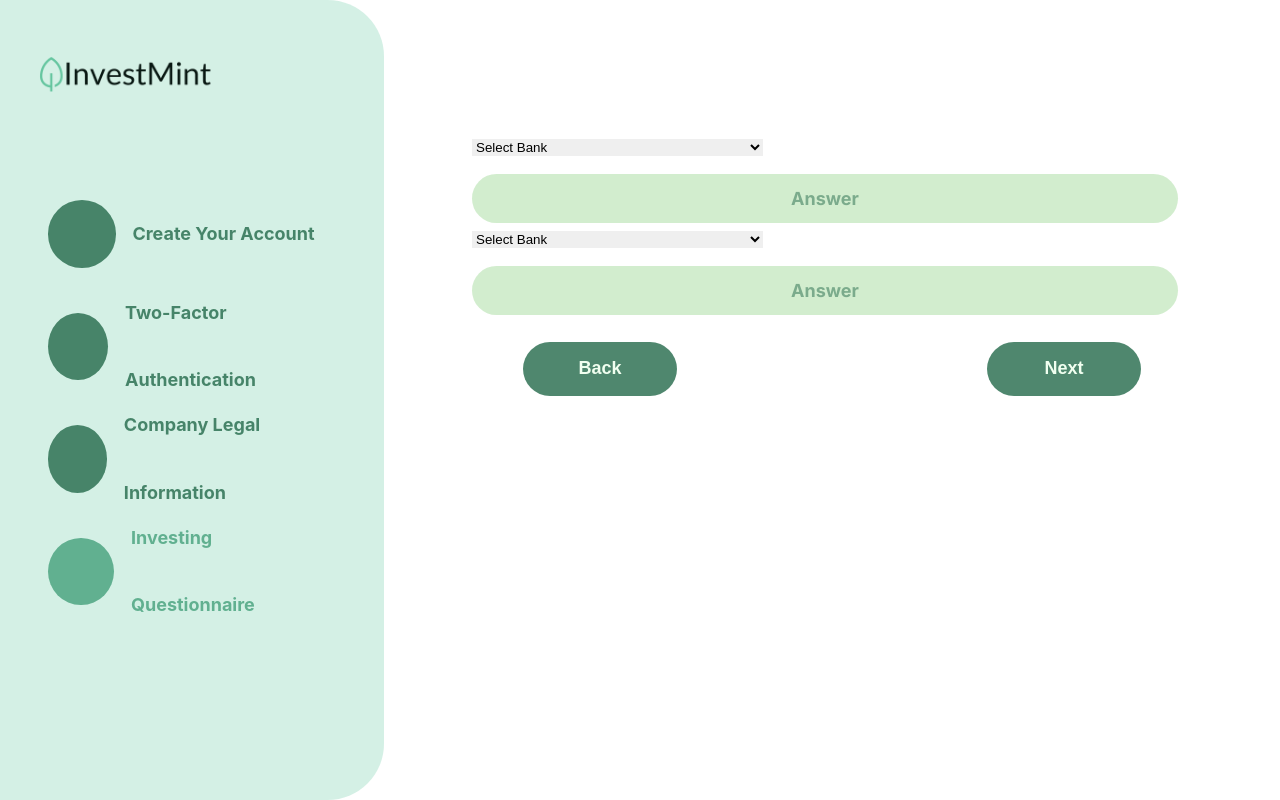
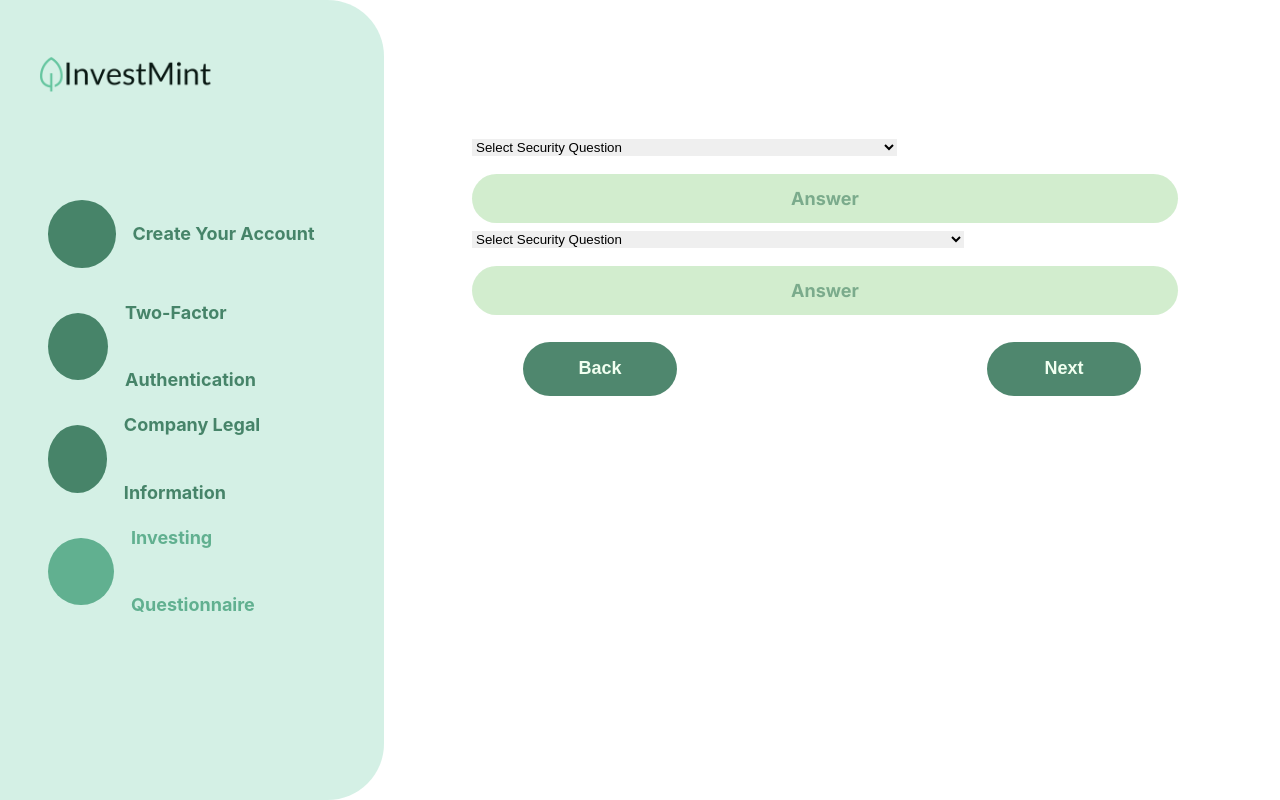
Before and after one commit to InvestMint-Dev/InvestMint-UI, a React (Create React App) app: page /create-account-2 in a window 1280 px wide. Built offline with nearby package versions, Linux system fonts and the light colour scheme; no server answers.

Commit message:
options for security questions

```diff
--- a/src/pages/create-account-page/create-account-page-2/create-account-page-2.js
+++ b/src/pages/create-account-page/create-account-page-2/create-account-page-2.js
@@ -117,15 +117,16 @@ export const CreateAccountPage2 = () => {
                         value={formData.securityQuestion1} // Ensure the value is set correctly
                         onChange={(e) => handleChange(e)}
                     >
-                        <option value="">Select Bank</option>
-                        <option value="RBC">Royal Bank of Canada (RBC)</option>
-                        <option value="TD">Toronto-Dominion Bank (TD)</option>
-                        <option value="BMO">Bank of Montreal (BMO)</option>
-                        <option value="Scotiabank">Scotiabank (TD)</option>
-                        <option value="CIBC">Canadian Imperial Bank of Commerce (CIBC)</option>
-                        <option value="NBC">National Bank of Canada (NBC)</option>
-                        <option value="Laurentian Bank">Laurentian Bank</option>
-                        <option value="EQ Bank">Equitable Bank (EQ Bank)</option>
+                        <option value="">Select Security Question</option>
+                        <option value="firstClient">What was the name of your company's first major client?</option>
+                        <option value="foundingYear">In what year was your company founded?</option>
+                        <option value="firstOffice">What city was your company’s first office located in?</option>
+                        <option value="founder">What is the name of your company’s founder?</option>
+                        <option value="firstProject">What was the name of your company’s first project?</option>
+                        <option value="companyMotto">What is your company’s motto or mission statement?</option>
+                        <option value="firstProduct">What was the name of your company's first product or service?</option>
+                        <option value="firstEmployee">What is the name of your company’s first employee?</option>
+                        <option value="parentCompany">What is the name of your company’s parent company (if applicable)?</option>
                     </select>
                     {(errors.securityQuestion1 && nextButtonClicked) && <p style={{ color: '#61b090' }}>{errors.securityQuestion1}</p>}
 
@@ -138,18 +139,20 @@ export const CreateAccountPage2 = () => {
                         style={{ border: (errors.securityQuestion2 && nextButtonClicked) ? "2px solid #61b090" : "none" }}
                         id= "securityQuestion2"
                         name="securityQuestion2"
-                        value={formData.securityQuestion1} // Ensure the value is set correctly
+                        value={formData.securityQuestion2} // Ensure the value is set correctly
                         onChange={(e) => handleChange(e)}
                     >
-                        <option value="">Select Bank</option>
-                        <option value="RBC">Royal Bank of Canada (RBC)</option>
-                        <option value="TD">Toronto-Dominion Bank (TD)</option>
-                        <option value="BMO">Bank of Montreal (BMO)</option>
-                        <option value="Scotiabank">Scotiabank (TD)</option>
-                        <option value="CIBC">Canadian Imperial Bank of Commerce (CIBC)</option>
-                        <option value="NBC">National Bank of Canada (NBC)</option>
-                        <option value="Laurentian Bank">Laurentian Bank</option>
-                        <option value="EQ Bank">Equitable Bank (EQ Bank)</option>
+                        <option value="">Select Security Question</option>
+                        <option value="taxID">What is the last four digits of your company’s tax ID?</option>
+                        <option value="firstSupplier">What was the name of your company’s first supplier?</option>
+                        <option value="firstProductLaunch">In what year did your company launch its first product?</option>
+                        <option value="patentNumber">What is the number of your company’s first patent (if applicable)?</option>
+                        <option value="headquartersNickname">What is the internal nickname for your company's headquarters?</option>
+                        <option value="firstClientContract">What was the name of the company involved in your first major client contract?</option>
+                        <option value="industryAssociation">What is the name of the first industry association your company joined?</option>
+                        <option value="companyAnniversary">What date does your company celebrate as its official anniversary?</option>
+                        <option value="firstBoardMember">What is the name of the first board member in your company?</option>
+                        <option value="annualRevenue">What was your company’s reported annual revenue in its first year of operation?</option>
                     </select>
                     {(errors.securityQuestion2 && nextButtonClicked) && <p style={{ color: '#61b090' }}>{errors.securityQuestion2}</p>}
 
```
